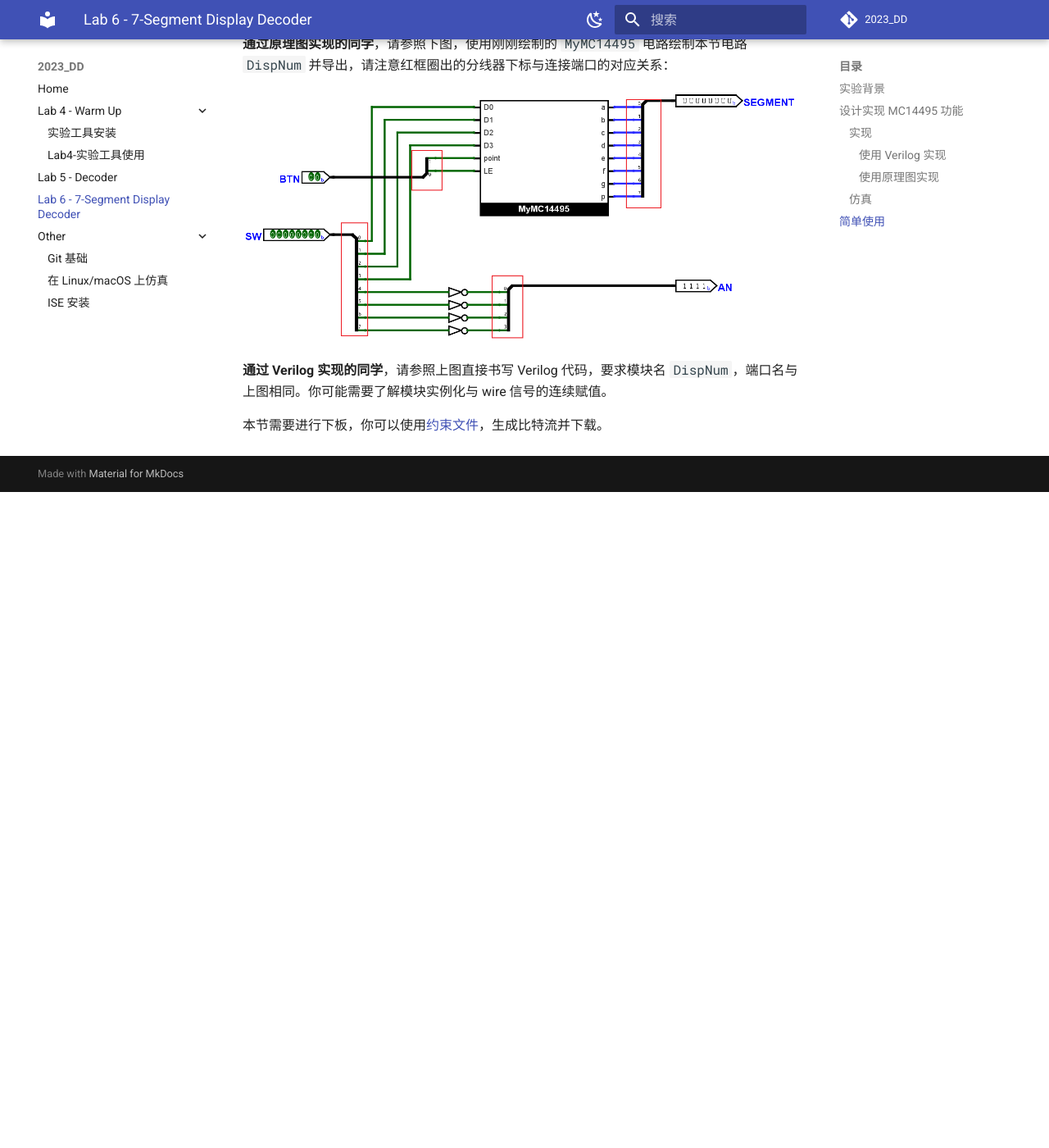
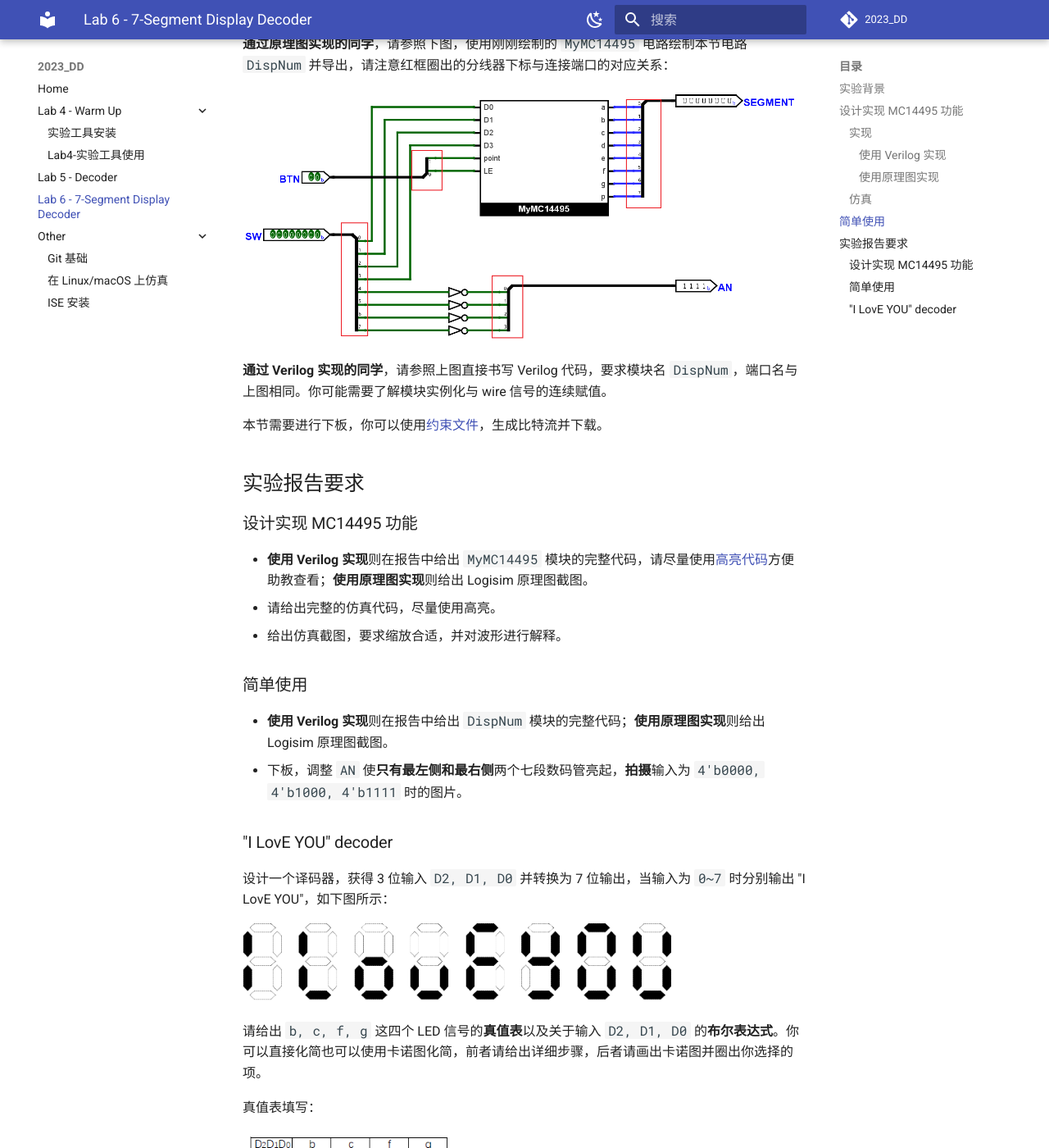
Before and after one commit to Guahao31/2023_DD, an MkDocs documentation site: the page built from docs/lab6/seven-segment.md, in a window 1280 px wide and 1400 px high, scrolled down 4340 px. Shown: the whole window at 82% size. Built offline with MkDocs 1.6.1 and Material for MkDocs 9.7.7, drawn with Linux system fonts in a browser that asks for light colours; a script that is not in the unit is left out; comment, search, counter and statistics services are not loaded; before the commit the page ends 4940 px from its top, so only the background shows below that.

Commit message:
I LovE YOU

```diff
--- a/docs/lab6/seven-segment.md
+++ b/docs/lab6/seven-segment.md
@@ -162,3 +162,28 @@ endmodule
 **通过 Verilog 实现的同学**，请参照上图直接书写 Verilog 代码，要求模块名 `DispNum`，端口名与上图相同。你可能需要了解模块实例化与 wire 信号的连续赋值。
 
 本节需要进行下板，你可以使用[约束文件](../attachment/constraints_lab6.xdc)，生成比特流并下载。
+
+## 实验报告要求
+
+### 设计实现 MC14495 功能
+
+* **使用 Verilog 实现**则在报告中给出 `MyMC14495` 模块的完整代码，请尽量使用[高亮代码](https://highlightcode.com/)方便助教查看；**使用原理图实现**则给出 Logisim 原理图截图。
+* 请给出完整的仿真代码，尽量使用高亮。
+* 给出仿真截图，要求缩放合适，并对波形进行解释。
+
+### 简单使用
+
+* **使用 Verilog 实现**则在报告中给出 `DispNum` 模块的完整代码；**使用原理图实现**则给出 Logisim 原理图截图。
+* 下板，调整 `AN` 使**只有最左侧和最右侧**两个七段数码管亮起，**拍摄**输入为 `4'b0000, 4'b1000, 4'b1111` 时的图片。
+
+### "I LovE YOU" decoder
+
+设计一个译码器，获得 3 位输入 `D2, D1, D0` 并转换为 7 位输出，当输入为 `0~7` 时分别输出 "I LovE YOU"，如下图所示：
+
+<img src="../pic/iloveu_decoder.png" style="zoom:40%">
+
+请给出 `b, c, f, g` 这四个 LED 信号的**真值表**以及关于输入 `D2, D1, D0` 的**布尔表达式**。你可以直接化简也可以使用卡诺图化简，前者请给出详细步骤，后者请画出卡诺图并圈出你选择的项。
+
+真值表填写：
+
+<img src="../pic/iloveu_truth_table.png" style="zoom:80%">
```
Also changed, not shown: docs/lab6/pic/iloveu_decoder.png (added), docs/lab6/pic/iloveu_truth_table.png (added).
